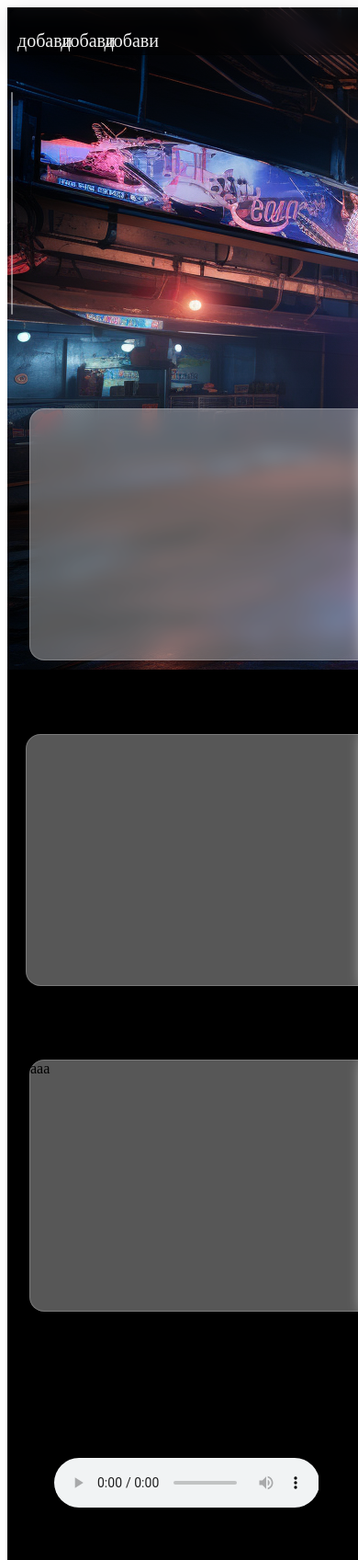
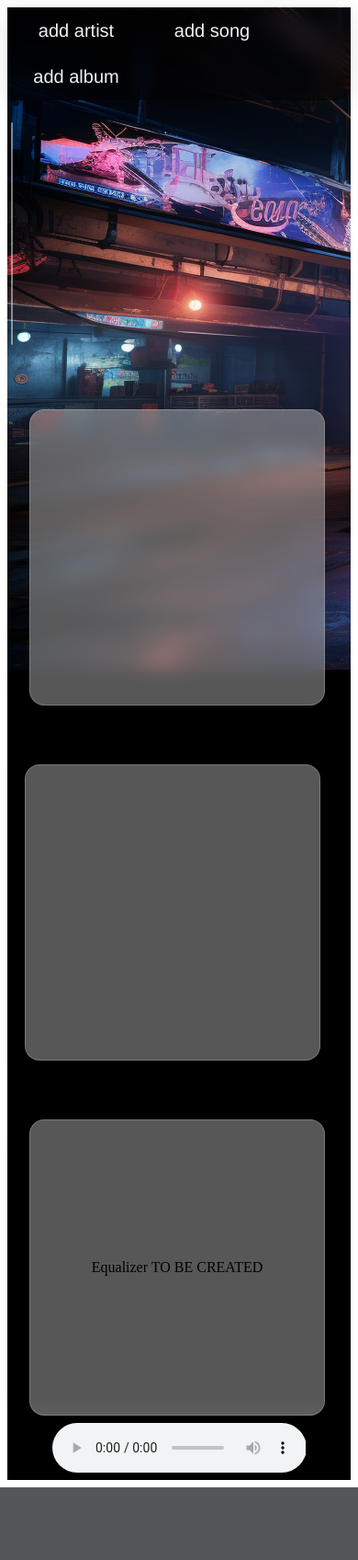
Before and after one commit to vaskata555/music, a PHP site: page / in a window 390 px wide; the page is wider, and only the part inside the window is pictured. Shown: that part at 92% size. After the commit the page ends 1617 px from the top of that part, so only its background shows below. Run offline with PHP 8.4, Linux system fonts and the light colour scheme; data that the repository does not hold is empty.

Commit message:
FIXED MINOR ISSUES WITH THE STYLING AND CHANGED ALL SONG FILES + IMAGES

```diff
--- a/get_album_info.php
+++ b/get_album_info.php
@@ -9,11 +9,13 @@ if (isset($_GET['albumid'])) {
     $AlbumInfo = $Albums->getAlbumByAlbumId($albumid);
 
     if ($AlbumInfo) {
-        // Display the retrieved artist information
+        echo "<div class='artistfiller'>";
+        echo "<img class='artistimg' src=albumimg/" . $AlbumInfo['image'].">" ;
+        echo"</div>";
         echo "Artist ID: " . $AlbumInfo['id'] . "<br>";
         echo "Name: " . $AlbumInfo['artist_id'] . "<br>";
         echo "Image String: " . $AlbumInfo['name'] . "<br>";
-        echo "artist: " . $AlbumInfo['image'] . "<br><br>";
+
     } else {
         echo "Artist not found.";
     }
--- a/index.php
+++ b/index.php
@@ -87,7 +87,7 @@ require_once("song_class.php");
 ?>
 </div>
 <div class="equalizer">
-aaa
+ Equalizer TO BE CREATED
   </div>
 </div>
 </div>
@@ -103,7 +103,7 @@ if (isset($_GET['songid'])) {
 }
 ?>
 <div class="grid-item">
-<audio controls id="myAudio" preload="metadata" style=" width:1000px;">
+<audio controls id="myAudio" preload="metadata" autoplay style=" width:1000px;">
 	<source id="audioSource" src="<?php echo isset($Songinfo['song']) ? $Songinfo['song'] : ''; ?>" type="audio/mpeg">
 
 
--- a/templates/header.php
+++ b/templates/header.php
@@ -7,9 +7,9 @@ session_start();
 <div class="topnav" id="myTopnav">
 
 
-  <a href="create_artist.php">добави артист</a>
-  <a href="add_song.php">добави песен</a>
-  <a href="create_album.php">добави album</a>
+  <a href="create_artist.php">add artist</a>
+  <a href="add_song.php">add song</a>
+  <a href="create_album.php">add album</a>
 </div>
 
 </nav>
--- a/templates/style.css
+++ b/templates/style.css
@@ -4,7 +4,7 @@
     background-repeat: no-repeat;
     background-color: black;
     width:100%;
-   height:90%;
+   height:70%;
 
 
 }
@@ -30,7 +30,7 @@
   grid-template-columns: 10% 70% 10%;
   width: 90%;
   height: 20rem;
-  margin-bottom: 2rem;
+
   grid-column-start: 2;
   grid-template-columns: repeat(auto-fit, minmax(200px, 1fr));
   margin-left:1%;
@@ -40,7 +40,7 @@
 
 .gridmaker2{
   display: grid;
-  grid-template-columns: repeat(auto-fit, minmax(10rem, 30rem));
+  grid-template-columns: repeat(auto-fit, minmax(9rem, 27rem));
   gap:3rem;
     width:100%;
     height:50%;
@@ -53,11 +53,11 @@
   }
 }
 .equalizer {
- width: 30rem;
+ width: 28rem;
  height:17rem;
 
-
-    margin-top:2rem;
+ display:flex;
+    margin-top:1rem;
 
  background: rgba(255, 255, 255, 0.34);
 border-radius: 16px;
@@ -67,13 +67,22 @@ backdrop-filter: blur(9.1px);
 border: 1px solid rgba(255, 255, 255, 0.2);
 margin-left:1.5rem;
 }
+@media only screen and (max-width: 900px) {
+  .equalizer {
+    flex-direction: column;
+    width:20rem;
+    height:20rem;
+    justify-content: center;
+    align-items: center;
+  }
+}
 .gridwrapper {
     display: flex;
     overflow-x: auto; /* Enable horizontal scrolling */
     width: 100%;
     height: 100%;
 
-    margin-top:2rem;
+    margin-top:1rem;
   }
 
 .musicrow{
@@ -92,17 +101,18 @@ backdrop-filter: blur(9.1px);
 -webkit-backdrop-filter: blur(9.1px);
 border: 1px solid rgba(255, 255, 255, 0.2);
 }
+
 .artistrow{
    display:flex;
    flex-direction: row;
     height:17rem;
-    width:30rem;
+    width:28rem;
 
 
 
     margin-left:1.5rem;
 
-    margin-top:2rem;
+    margin-top:1rem;
 background: rgba(255, 255, 255, 0.34);
 border-radius: 16px;
 box-shadow: 0 4px 30px rgba(0, 0, 0, 0.1);
@@ -110,14 +120,31 @@ backdrop-filter: blur(9.1px);
 -webkit-backdrop-filter: blur(9.1px);
 border: 1px solid rgba(255, 255, 255, 0.2);
 }
+@media only screen and (max-width: 900px) {
+  .artistrow {
+    flex-direction: column;
+    width:20rem;
+    height:20rem;
+    justify-content: center;
+    align-items: center;
+  }
+}
+@media only screen and (max-width: 1500px) {
+  .artistfiller {
+    margin-bottom:2rem;
+
+  }
+}
 .albumrow{
   margin-left:5%;
+  margin-right:5%;
   height:17rem;
-  width:30rem;
+  width:28rem;
+  display: flex;
+  flex-direction: row;
 
 
-
-  margin-top:2rem;
+  margin-top:1rem;
 
 background: rgba(255, 255, 255, 0.34);
 border-radius: 16px;
@@ -126,7 +153,15 @@ backdrop-filter: blur(9.1px);
 -webkit-backdrop-filter: blur(9.1px);
 border: 1px solid rgba(255, 255, 255, 0.2);
 }
-
+@media only screen and (max-width: 900px) {
+  .albumrow {
+    flex-direction: column;
+    width:20rem;
+    height:20rem;
+    justify-content: center;
+    align-items: center;
+  }
+}
 .topnav {
     overflow: hidden;
 
@@ -142,14 +177,18 @@ border: 1px solid rgba(2, 1, 1, 0.2);
   }
 
   .topnav a {
+    font-family: HELVETICA;
     float: left;
+    display: flex;
+    align-items: center;
+    justify-content: center;
     position: relative;
     color: #f2f2f2;
     text-align: center;
     justify-content: center;
     padding: 24px 10px;
-    height: 0.5vw;
-    width: 7vw;
+    height: 0.1rem;
+    width: 8rem;
     font-size: 20px;
     text-decoration: none;
 
@@ -189,11 +228,12 @@ align-items: center;
     grid-template-columns: 13% 74% 13%;
     justify-content: center;
     align-items: center;
+    padding-top:0.5rem;
   }
   .wrap{
-    position: absolute;
+
     width:100%;
-    height:100%;
+    height:60%;
   }
   @media only screen and (max-width: 1500px) {
     .wrap {
@@ -206,6 +246,7 @@ align-items: center;
     height:250px;
     border-radius: 20px;
   }
+
   .artistfiller{
     height:70%;
   }
@@ -215,6 +256,7 @@ align-items: center;
     display:flex;
     justify-content: center;
     align-items: center;
+    margin-bottom:0.5rem;
   }
   .songonwrapper{
     display: flex;
@@ -226,7 +268,7 @@ align-items: center;
   }
   .songon{
     margin-left:10%;
-    width:5rem;
-    height:5rem;
+    width:4rem;
+    height:4rem;
     border-radius: 10px;
   }
```
Also changed, not shown: songimg/BluePad-5000 v2.jpg (deleted), songimg/Compact-M.jpeg (deleted).
